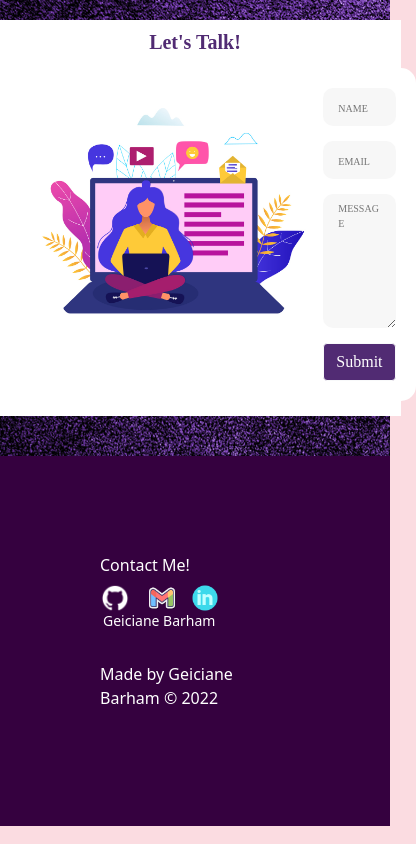
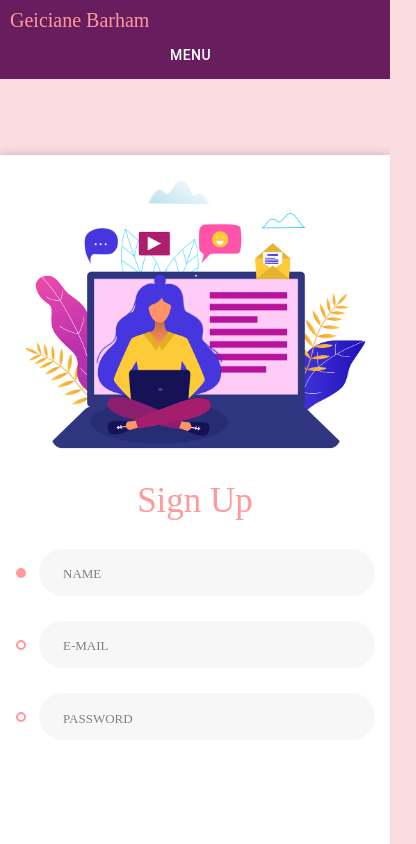
Before and after one commit to geicibarham/geiciane, a React (Create React App) app: page /form in a window 390 px wide. Shown: the top 844 px of the page, 416 px wide, since content can reach past the window. Built offline with nearby package versions, Linux system fonts and the light colour scheme.

Commit message:
testing form

```diff
--- a/src/components/Form/form.css
+++ b/src/components/Form/form.css
@@ -1,68 +1,251 @@
-.myForm {
+/* @font-face {
+  font-family: "ElMessiri-SemiBold";
+  src: url("../fonts/el_messiri/ElMessiri-SemiBold.ttf"); }
+@font-face {
+  font-family: "Montserrat-Regular";
+  src: url("../fonts/montserrat/Montserrat-Regular.ttf"); }
+@font-face {
+  font-family: "Montserrat-SemiBold";
+  src: url("../fonts/montserrat/Montserrat-SemiBold.ttf"); } */
+/* * {
+  -webkit-box-sizing: border-box;
+  -moz-box-sizing: border-box;
+  box-sizing: border-box; } */
 
+body {
+  /* font-family: "Montserrat-Regular"; */
+  color: #999;
+  font-size: 12px;
+  margin: 0; }
+
+p, h1, h2, h3, h4, h5, h6, ul {
+  margin: 0; }
+
+img {
+  max-width: 100%; }
+
+ul {
+  padding-left: 0;
+  margin-bottom: 0; }
+
+a {
+  text-decoration: none;
+  color: #ff9a9c;
+  transition: all 0.3s ease; }
+  a:hover {
+    text-decoration: none;
+    color: #fe4447; }
+
+:focus {
+  outline: none; }
+
+.wrapper {
+  min-height: 100vh;
   display: flex;
-  flex-wrap: wrap;
-  flex-direction: row;
+  align-items: center;
+  background-size: cover; }
+
+.inner {
+  max-width: 850px;
+  margin: auto;
+  background: #fff;
+  display: flex;
+  box-shadow: 0px 0px 10px 0px rgba(0, 0, 0, 0.2);
+  -webkit-box-shadow: 0px 0px 10px 0px rgba(0, 0, 0, 0.2);
+  -moz-box-shadow: 0px 0px 10px 0px rgba(0, 0, 0, 0.2);
+  -ms-box-shadow: 0px 0px 10px 0px rgba(0, 0, 0, 0.2);
+  -o-box-shadow: 0px 0px 10px 0px rgba(0, 0, 0, 0.2); }
+
+.image-holder {
+  width: 50%;
+  padding-right: 15px; }
+
+form {
+  width: 50%;
+  padding-top: 77px;
+  padding-right: 60px;
+  padding-left: 15px; }
+
+h3 {
+  font-size: 35px;
+  font-family: "ElMessiri-SemiBold";
+  text-align: center;
+  margin-bottom: 27px;
+  color: #ff9a9c; }
+
+.form-holder {
+  padding-left: 24px;
+  position: relative; }
+  .form-holder:before {
+    -webkit-box-sizing: border-box;
+    -moz-box-sizing: border-box;
+    box-sizing: border-box;
+    content: "";
+    width: 10px;
+    height: 10px;
+    border-radius: 50%;
+    border: 2px solid #ff9a9c;
+    position: absolute;
+    left: 1px;
+    top: 50%;
+    transform: translateY(-50%); }
+  .form-holder.active:before {
+    border: 2px solid transparent;
+    background: #ff9a9c; }
+
+.form-control {
+  display: block;
+  width: 100%;
+  border-radius: 23.5px;
+  height: 47px;
+  padding: 0 24px;
+  color: #808080;
+  font-size: 13px;
+  border: none;
+  background: #f7f7f7;
+  margin-bottom: 25px; }
+  .form-control::-webkit-input-placeholder {
+    font-size: 13px;
+    color: #808080;
+    text-transform: uppercase;
+    font-family: "Montserrat-Regular"; }
+  .form-control::-moz-placeholder {
+    font-size: 13px;
+    color: #808080;
+    text-transform: uppercase;
+    font-family: "Montserrat-Regular"; }
+  .form-control:-ms-input-placeholder {
+    font-size: 13px;
+    color: #808080;
+    text-transform: uppercase;
+    font-family: "Montserrat-Regular"; }
+  .form-control:-moz-placeholder {
+    font-size: 13px;
+    color: #808080;
+    text-transform: uppercase;
+    font-family: "Montserrat-Regular"; }
+
+@-webkit-keyframes hvr-wobble-horizontal {
+  16.65% {
+    -webkit-transform: translateX(8px);
+    transform: translateX(8px); }
+  33.3% {
+    -webkit-transform: translateX(-6px);
+    transform: translateX(-6px); }
+  49.95% {
+    -webkit-transform: translateX(4px);
+    transform: translateX(4px); }
+  66.6% {
+    -webkit-transform: translateX(-2px);
+    transform: translateX(-2px); }
+  83.25% {
+    -webkit-transform: translateX(1px);
+    transform: translateX(1px); }
+  100% {
+    -webkit-transform: translateX(0);
+    transform: translateX(0); } }
+@keyframes hvr-wobble-horizontal {
+  16.65% {
+    -webkit-transform: translateX(8px);
+    transform: translateX(8px); }
+  33.3% {
+    -webkit-transform: translateX(-6px);
+    transform: translateX(-6px); }
+  49.95% {
+    -webkit-transform: translateX(4px);
+    transform: translateX(4px); }
+  66.6% {
+    -webkit-transform: translateX(-2px);
+    transform: translateX(-2px); }
+  83.25% {
+    -webkit-transform: translateX(1px);
+    transform: translateX(1px); }
+  100% {
+    -webkit-transform: translateX(0);
+    transform: translateX(0); } }
+button {
+  letter-spacing: 2px;
+  border: none;
+  width: 133px;
+  height: 47px;
+  margin-right: 19px;
+  border-radius: 23.5px;
+  cursor: pointer;
+  display: flex;
+  align-items: center;
   justify-content: center;
+  padding: 0;
+  background: #ff9a9c;
+  font-size: 15px;
+  color: #fff;
+  text-transform: uppercase;
+  font-family: "Montserrat-SemiBold";
+  -webkit-transform: perspective(1px) translateZ(0);
+  transform: perspective(1px) translateZ(0);
+  box-shadow: 0 0 1px rgba(0, 0, 0, 0); }
+  button:hover {
+    -webkit-animation-name: hvr-wobble-horizontal;
+    animation-name: hvr-wobble-horizontal;
+    -webkit-animation-duration: 1s;
+    animation-duration: 1s;
+    -webkit-animation-timing-function: ease-in-out;
+    animation-timing-function: ease-in-out;
+    -webkit-animation-iteration-count: 1;
+    animation-iteration-count: 1; }
+
+.checkbox {
+  position: relative;
+  padding-left: 19px;
+  margin-bottom: 37px;
+  margin-left: 26px; }
+  .checkbox label {
+    cursor: pointer;
+    color: #999; }
+  .checkbox input {
+    position: absolute;
+    opacity: 0;
+    cursor: pointer; }
+  .checkbox input:checked ~ .checkmark:after {
+    display: block; }
+
+.checkmark {
+  position: absolute;
+  top: 2px;
+  left: 0;
+  height: 10px;
+  width: 10px;
+  border-radius: 50%;
+  border: 1px solid #e7e7e7; }
+  .checkmark:after {
+    content: "";
+    top: 50%;
+    left: 50%;
+    transform: translate(-50%, -50%);
+    width: 4px;
+    height: 4px;
+    border-radius: 50%;
+    background: #ff9a9c;
+    position: absolute;
+    display: none; }
+
+.form-login {
+  display: flex;
   align-items: center;
-  font-family: "ElMessiri-SemiBold";
+  margin-left: 23px; }
 
-}
+@media (max-width: 767px) {
+  .inner {
+    display: block; }
 
-#form-page{
- background-image: url('../../assets/images/purple.jpg');
+  .image-holder {
+    width: 100%;
+    padding-right: 0; }
 
-}
-.form-button {
-  float: right;
-  background-color: #512b73!important;
-  color:white !important;
-}
-.form-style {
-  display: flex;
-  flex-wrap: nowrap;
-  margin: auto;
-  width: fit-content;
-  border: 3px solid var(--secondary-color);
-  background-color: #35013f;
-  background-color: #fff;
-  padding: 20px;
-  margin: 3.5%;
-  border-radius: 15px;
-  /* box-shadow: 0 0 10px rgba(0, 0, 0, 0.5); */
-  color: black;
-  /* border: solid 1px black; */
+  form {
+    width: 100%;
+    padding: 0px 15px 70px; }
 
-}
+  .wrapper {
+    background: none; } }
 
-#white-back{
-  background-color: #fff;
-  margin-top:20px;
-  margin-bottom:40px;
-  width: fit-content;
-}
-.input-form{
- display: flex;
- flex-direction: column;
-}
-
-.form-input::placeholder{
-font-size: 10px;
-}
-.form-input {
-  background-color: #f7f7f7;
-  border: 1px solid var(--secondary-color);
-  border-radius: 10px;
-  display: block;
-  padding: 7px 15px;
-  font-size: 16px;
-  width: 100%;
-  margin-bottom: 15px;
-  color: black;
-  align-items: center;
-}
-
-.form-input:focus {
-
-  outline: none;
-}
+/*# sourceMappingURL=style.css.map */
--- a/src/components/Form/index.js
+++ b/src/components/Form/index.js
@@ -40,60 +40,31 @@ function ContactForm() {
 
   return (
     <>
-      {/* < Nav /> */}
-      <section id="outer">
+      < Nav />
+      <div class="wrapper">
+			<div class="inner">
+				<div class="image-holder">
+					<img src={formImg} alt="" />
+				</div>
+				<form action="">
+					<h3>Sign Up</h3>
+					<div class="form-holder active">
+						<input type="text" placeholder="name" class="form-control"/>
+					</div>
+					<div class="form-holder">
+						<input type="text" placeholder="e-mail" class="form-control"/>
+					</div>
+					<div class="form-holder">
+						<input type="password" placeholder="Password" class="form-control" style={{fontSize: "15px"}}/>
+					</div>
+					<div class="checkbox">
 
-
-        <div id="form-page">
-          <div className="myForm">
-            <section id="white-back">
-              <h5 style={{
-                textAlign: "center",
-                fontWeight:"bold",
-                color:"#512b73",
-                marginTop:"10px"
-              }}>Let's Talk!</h5>
-              <form id="form" className="form-style">
-                <img style={{ width: "300px", alignSelf:"start" }}
-                 src={formImg} alt="girl sitting with laptop" />
-                <div className='input-form'>
-                  <div>
-                    {/* <label htmlFor="name">Name:</label> */}
-
-                    <input placeholder="NAME"className="form-input" type="text"
-
-                  name="name"   defaultValue={name} onBlur={handleChange} />
-
-                  </div>
-                  <span class="dot"></span>
-                  <div>
-                    {/* <label htmlFor="email">Email address:</label> */}
-                    <input placeholder="EMAIL"className="form-input" type="email"
-                    name="email" defaultValue={email} onBlur={handleChange} />
-                  </div>
-
-
-                  <div>
-                    {/* <label htmlFor="message">Message:</label> */}
-
-                    <textarea  placeholder="MESSAGE"className="form-input" name="message" rows="5"
-                     defaultValue={message} onBlur={handleChange} />
-                  </div>
-                  {errorMessage && (
-                    <div>
-                      <p className="error-text">{errorMessage}</p>
-                    </div>
-                  )}
-                  <div className="submit">
-                    <button id="btn-submit" className="btn btn-light form-button"
-                     data-testid="button" type="submit">Submit</button>
-                  </div>
-                </div>
-              </form>
-            </section>
-          </div>
-        </div>
-      </section>
+					</div>
+					<div class="form-login">
+					</div>
+				</form>
+			</div>
+		</div>
       <Footer />
     </>
   );
```
